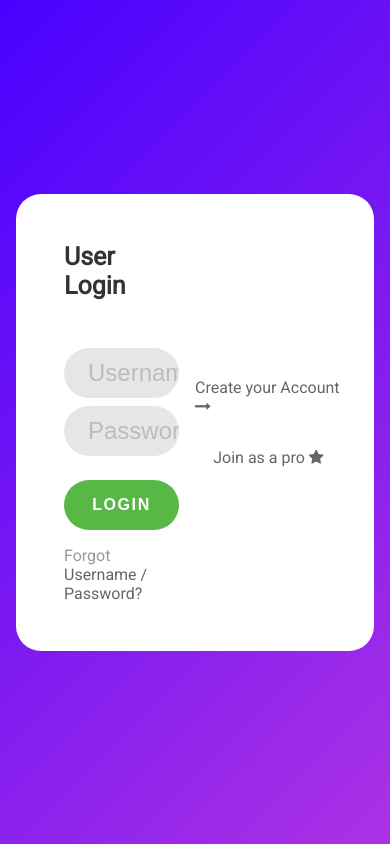
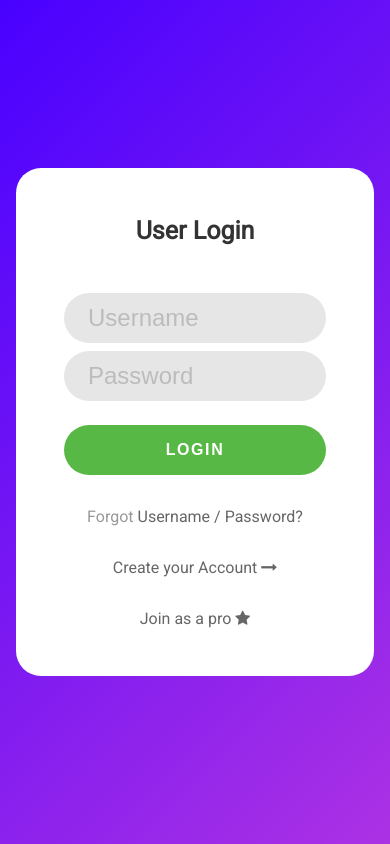
Before and after one commit to Jenn-y/Pick-Fix, a PHP site: page /login.php in a window 390 px wide. Run offline with PHP 8.4, Linux system fonts and the light colour scheme.

Commit message:
made layout mobile friendly

```diff
--- a/CSS/login.css
+++ b/CSS/login.css
@@ -105,3 +105,19 @@ a {
 a:hover {
     color: #57b846;
 }
+
+/****** Responsive design ******/
+
+@media (max-width: 600px) {
+    main {
+        flex-direction: column;
+    }
+
+    main > div {
+        width: 100%;
+    }
+
+    form button {
+        margin-bottom: 2rem;
+    }
+}
```
